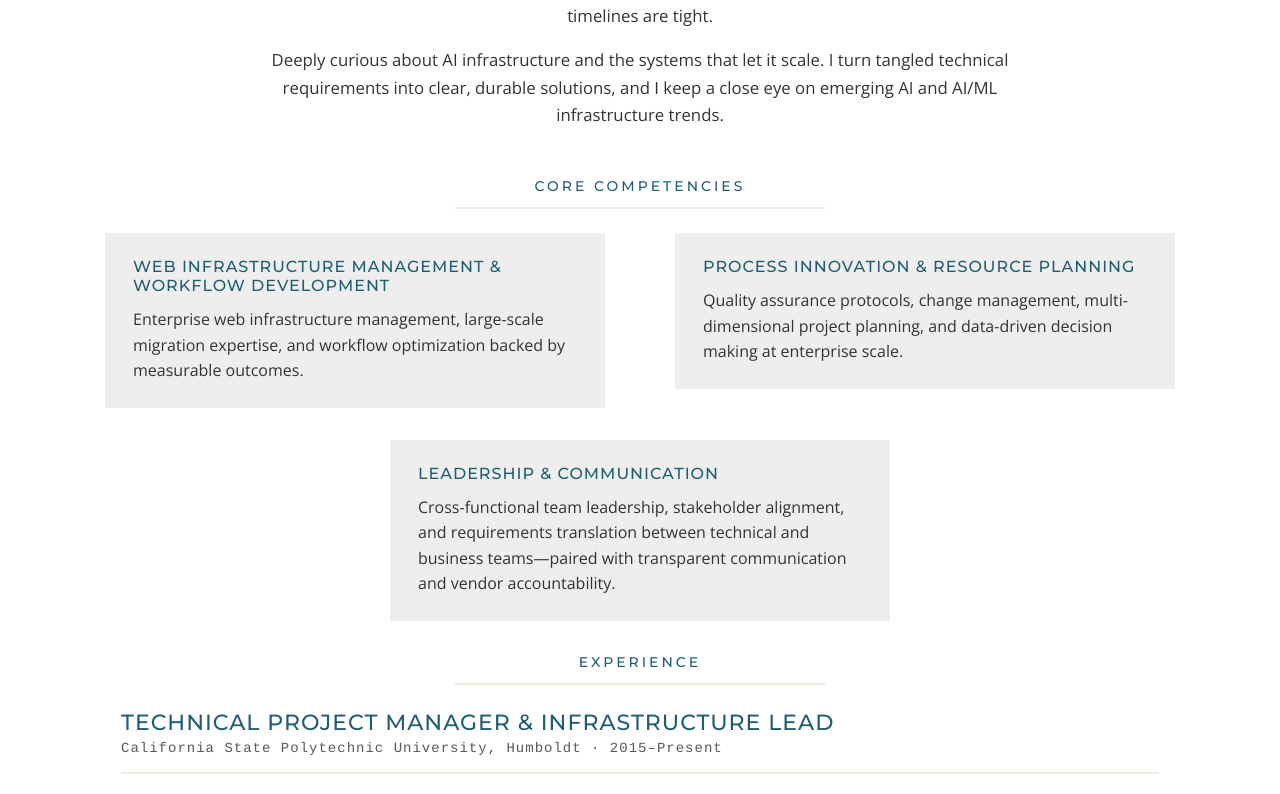
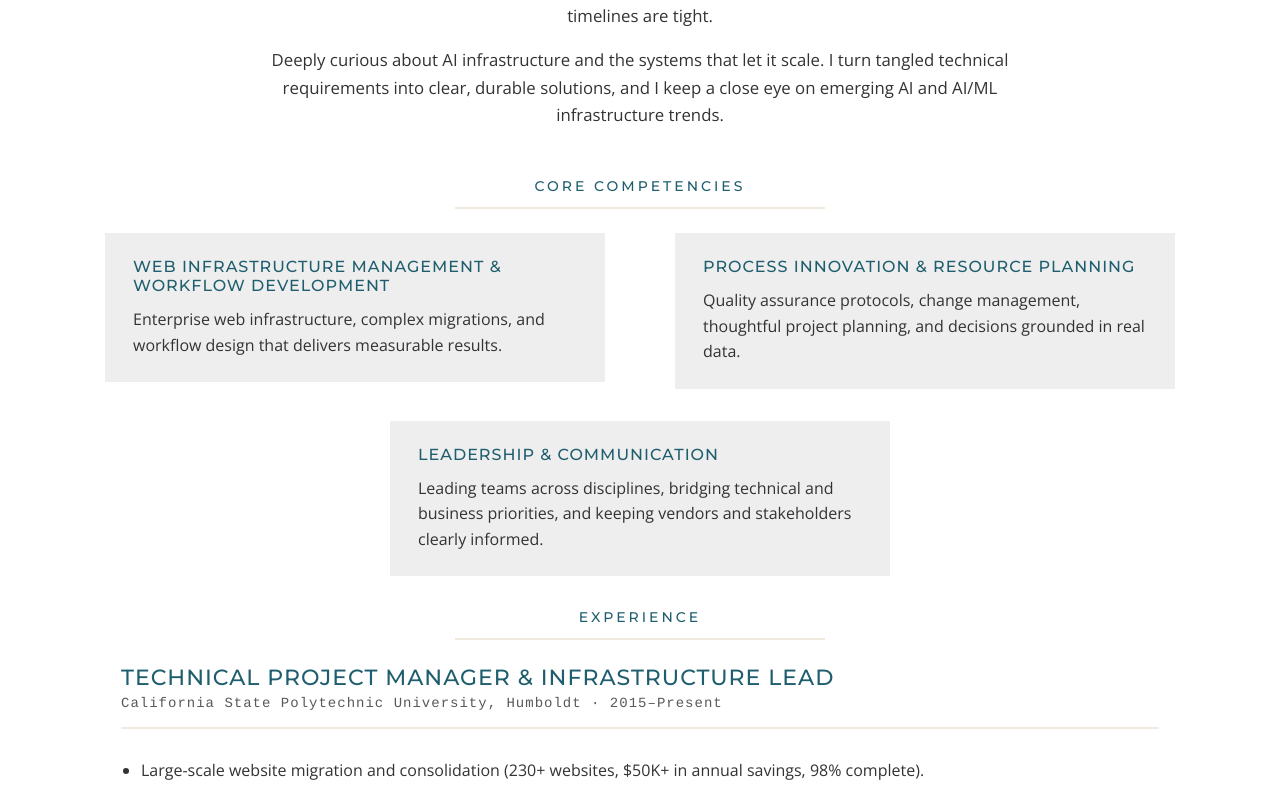
Before and after one commit to jen-fitch/next, a Next.js app: page / in a window 1280 px wide. Shown: the part 464-1258 px from the top of the page. Built offline with nearby package versions, Linux system fonts and the light colour scheme.

Commit message:
feat: update core competency descriptions for clarity
Remove cliché wording and improve sentence structure for clarity.

Co-authored-by: Jennifer Fitch <13577984+jen-fitch@users.noreply.github.com>

```diff
--- a/pages/index.js
+++ b/pages/index.js
@@ -69,23 +69,22 @@ export default function Portfolio() {
                         <div className={Resume.competencyCard}>
                             <h3>Web Infrastructure Management &amp; Workflow Development</h3>
                             <p>
-                                Enterprise web infrastructure management, large-scale migration expertise, and
-                                workflow optimization backed by measurable outcomes.
+                                Enterprise web infrastructure, complex migrations, and workflow design that
+                                delivers measurable results.
                             </p>
                         </div>
                         <div className={Resume.competencyCard}>
                             <h3>Process Innovation &amp; Resource Planning</h3>
                             <p>
-                                Quality assurance protocols, change management, multi-dimensional project
-                                planning, and data-driven decision making at enterprise scale.
+                                Quality assurance protocols, change management, thoughtful project planning,
+                                and decisions grounded in real data.
                             </p>
                         </div>
                         <div className={Resume.competencyCard}>
                             <h3>Leadership &amp; Communication</h3>
                             <p>
-                                Cross-functional team leadership, stakeholder alignment, and requirements
-                                translation between technical and business teams&mdash;paired with transparent
-                                communication and vendor accountability.
+                                Leading teams across disciplines, bridging technical and business priorities,
+                                and keeping vendors and stakeholders clearly informed.
                             </p>
                         </div>
                     </div>
```
